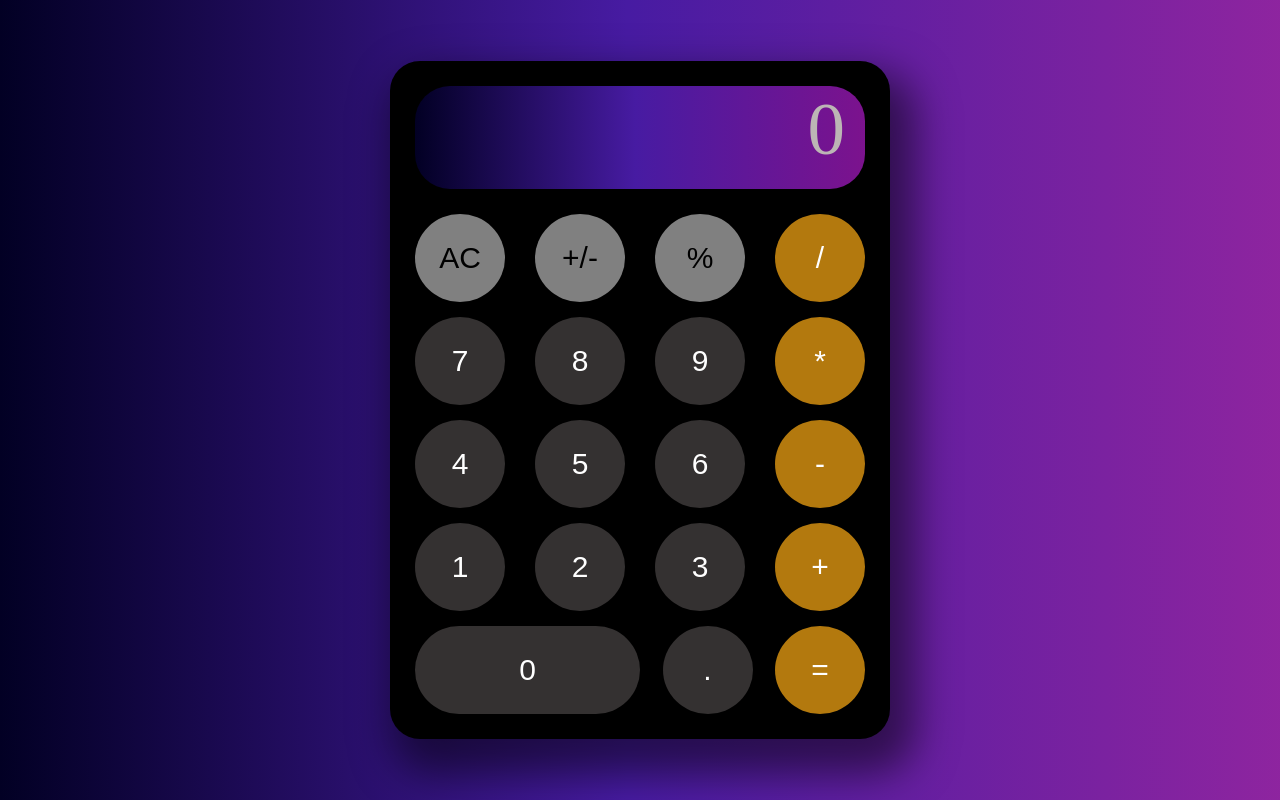
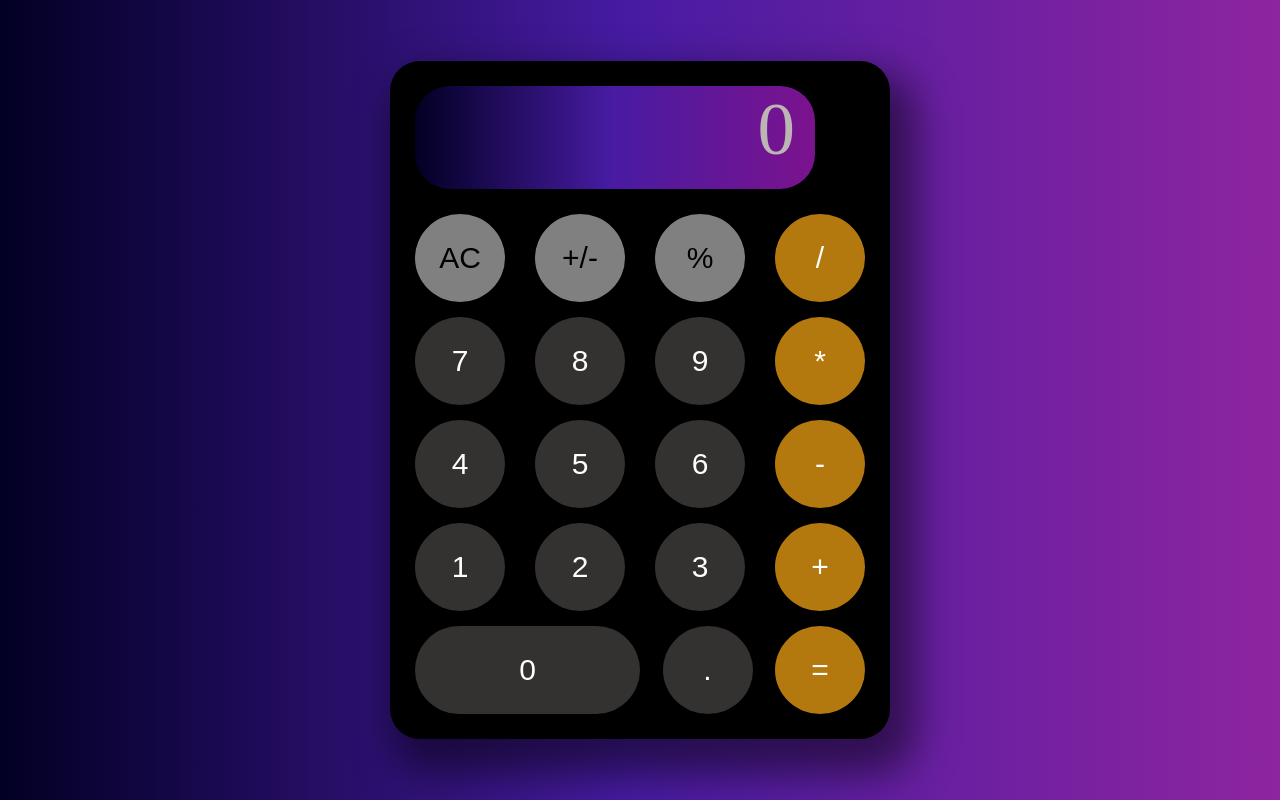
Before and after one commit to daniltro/Calculator, a plain HTML site: page index.html in a window 1280 px wide. Drawn offline with Linux system fonts and the light colour scheme.

Commit message:
fixed many numbers on display

```diff
--- a/style.css
+++ b/style.css
@@ -39,7 +39,7 @@ body {
   );;
   border-radius: 35px;
   margin-block-end: 25px;
-  inline-size: 100%;
+  max-inline-size: 400px;
   block-size: 103px;
   overflow-x: auto;
 }
```
